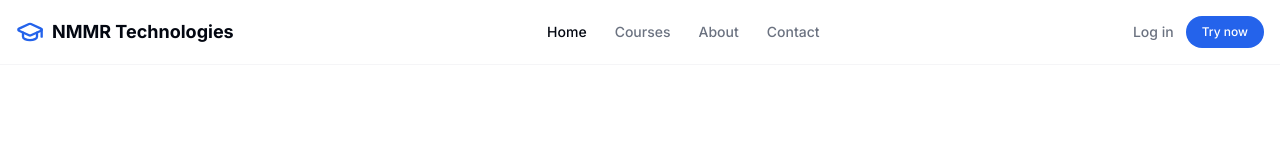
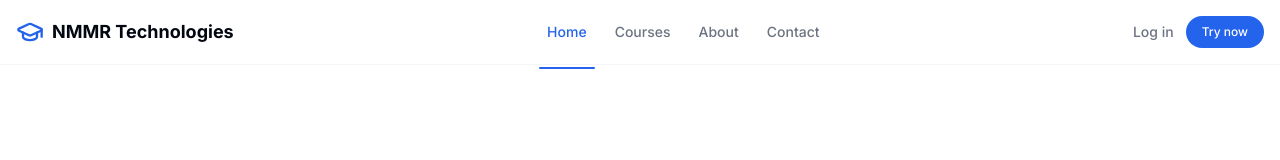
Before and after one commit to RajendraVenkata/nmmr-training, a Next.js app: page / in a window 1280 px wide. Shown: the top 160 px of the page. Built offline with nearby package versions, Linux system fonts and the light colour scheme; no server answers.

Commit message:
reset function

```diff
--- a/src/components/layout/Header.tsx
+++ b/src/components/layout/Header.tsx
@@ -45,20 +45,29 @@ export function Header() {
 
         {/* Desktop Navigation */}
         <nav className="hidden md:flex items-center gap-1">
-          {NAV_ITEMS.map((item) => (
+          {NAV_ITEMS.map((item) => {
+            const isActive =
+              item.href === "/"
+                ? pathname === "/"
+                : pathname.startsWith(item.href);
+            return (
               <Link
                 key={item.href}
                 href={item.href}
                 className={cn(
-                "px-3 py-2 text-sm font-medium transition-colors",
-                pathname === item.href
-                  ? "text-foreground"
+                  "relative px-3 py-2 text-sm font-medium transition-colors",
+                  isActive
+                    ? "text-primary"
                     : "text-muted-foreground hover:text-foreground"
                 )}
               >
                 {item.label}
+                {isActive && (
+                  <span className="absolute inset-x-1 -bottom-[1.19rem] h-0.5 rounded-full bg-primary" />
+                )}
               </Link>
-          ))}
+            );
+          })}
         </nav>
 
         {/* Right side: Auth + Mobile menu */}
--- a/src/components/layout/MobileMenu.tsx
+++ b/src/components/layout/MobileMenu.tsx
@@ -39,7 +39,12 @@ export function MobileMenu() {
         </SheetHeader>
 
         <nav className="mt-8 flex flex-col gap-1">
-          {NAV_ITEMS.map((item) => (
+          {NAV_ITEMS.map((item) => {
+            const isActive =
+              item.href === "/"
+                ? pathname === "/"
+                : pathname.startsWith(item.href);
+            return (
               <Link
                 key={item.href}
                 href={item.href}
@@ -47,14 +52,15 @@ export function MobileMenu() {
                 className={cn(
                   "px-3 py-3 text-sm font-medium rounded-md transition-colors",
                   "hover:bg-muted",
-                pathname === item.href
-                  ? "bg-muted text-foreground"
+                  isActive
+                    ? "bg-primary/10 text-primary font-semibold"
                     : "text-muted-foreground"
                 )}
               >
                 {item.label}
               </Link>
-          ))}
+            );
+          })}
         </nav>
 
         <Separator className="my-6" />
```
Lines whose indentation alone changed are shown as unchanged.
